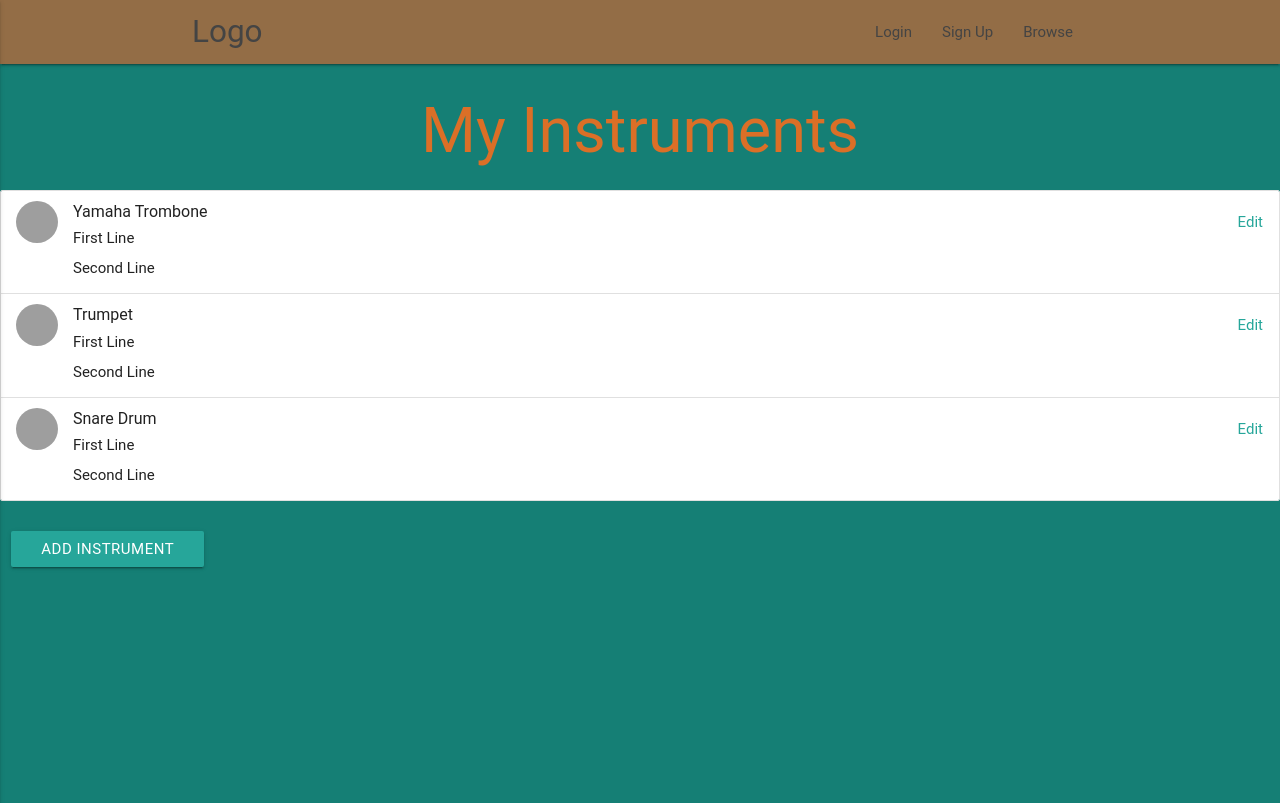
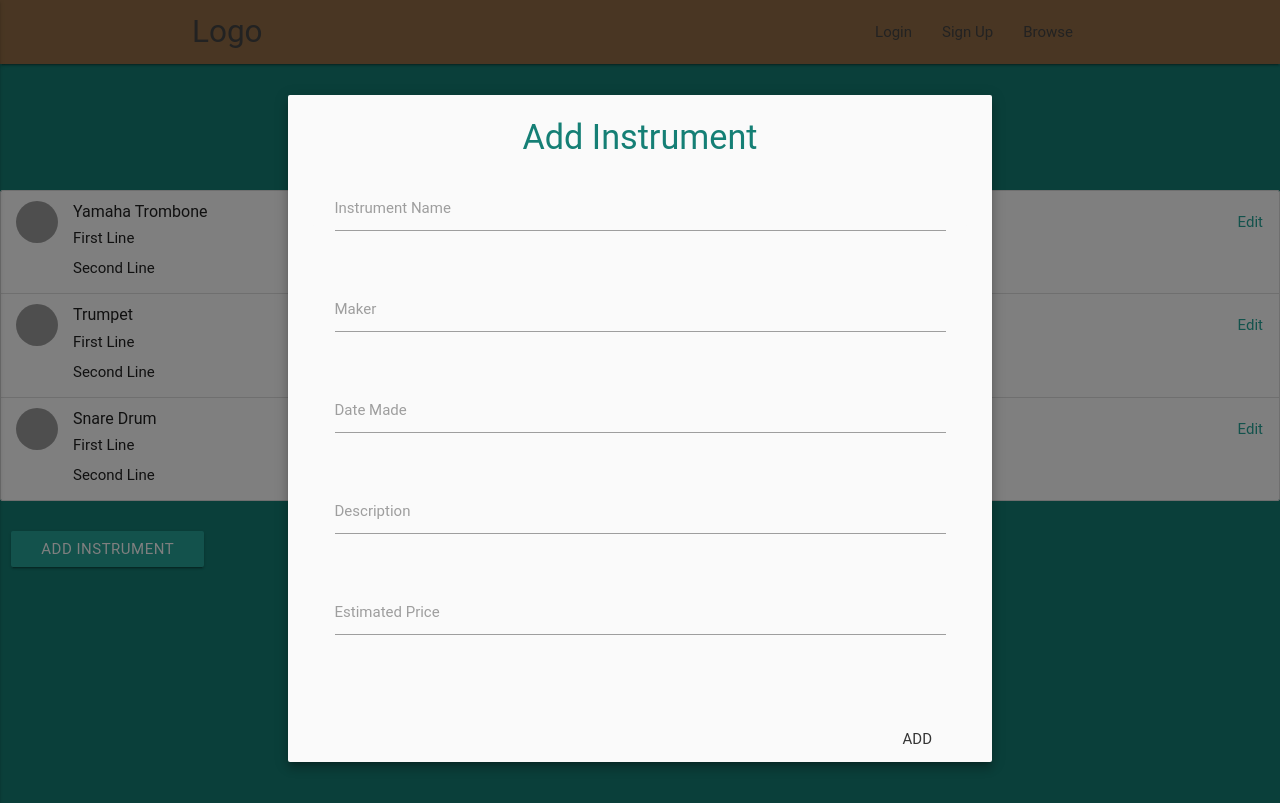
Before and after one commit to bnp26/AMusiciansHome, a Django app: a page that uses AMusiciansHome/home/templates/home/my_library.html in a window 1280 px wide, after a click on "ADD INSTRUMENT". Shown: the top 803 px of the page. Run offline with Django 3.2, Linux system fonts and the light colour scheme; some libraries are stand-ins or nearby versions; some web fonts are replaced; grey boxes are pictures that could not be loaded.

Commit message:
Fixed modal on library page

```diff
--- a/AMusiciansHome/home/templates/home/my_library.html
+++ b/AMusiciansHome/home/templates/home/my_library.html
@@ -4,6 +4,9 @@
 <style>
   body{
     background-color: #157f75
+  }
+  h4{
+    color: #157f75
   }
 </style>
 <h1 class="header center mahogany">My Instruments</h1>
@@ -41,7 +44,6 @@
     </li>
   </ul>
 
-  <!-- Modal Structure -->
 <div class="row section">
   <div class="col">
     <!-- Modal Trigger -->
@@ -51,11 +53,52 @@
 <!-- Modal Structure -->
 <div id="modal1" class="modal">
   <div class="modal-content">
-    <h4>Modal Header</h4>
-    <p>A bunch of text</p>
+    <h4 class="center">Add Instrument</h4>
+     <div class="row">
+    <form class="col s12">
+      <div class="row">
+        <div class="input-field col s12">
+          <input id="last_name" type="text" class="validate">
+          <label for="last_name">Instrument Name</label>
+        </div>
+      </div>
+      <div class="row">
+        <div class="input-field col s12">
+          <input id="password" type="password" class="validate">
+          <label for="password">Maker</label>
+        </div>
+      </div>
+      <div class="row">
+        <div class="input-field col s12">
+          <input id="email" type="email" class="validate">
+          <label for="email">Date Made</label>
+        </div>
+      </div>
+      <div class="row">
+        <div class="input-field col s12">
+          <input id="email" type="email" class="validate">
+          <label for="email">Description</label>
+        </div>
+      </div>
+      <div class="row">
+      <div class="row">
+      <div class="row">
+        <div class="input-field col s12">
+          <input id="email" type="email" class="validate">
+          <label for="email">Estimated Price</label>
+        </div>
+      </div>
+    </form>
+  </div>
   </div>
   <div class="modal-footer">
-    <a href="#!" class=" modal-action modal-close waves-effect waves-green btn-flat">Agree</a>
+    <a href="#!" class=" modal-action modal-close waves-effect waves-green btn-flat">Add</a>
   </div>
 </div>
+<script src="https://code.jquery.com/jquery-2.1.1.min.js"></script>
+<script>
+$(document).ready(function() {
+  $('.modal').modal();
+});
+</script>
 {% endblock %}
```
